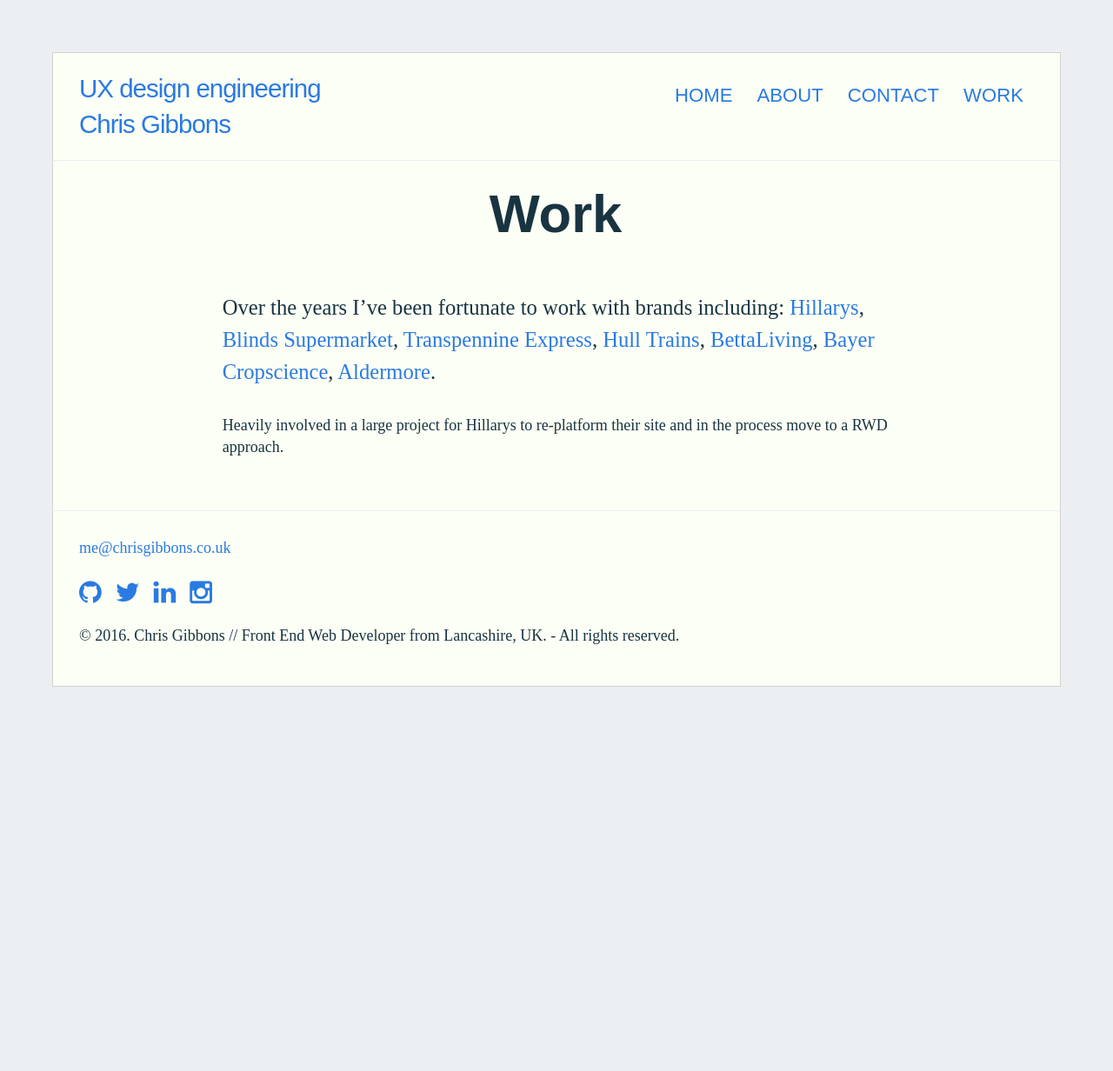
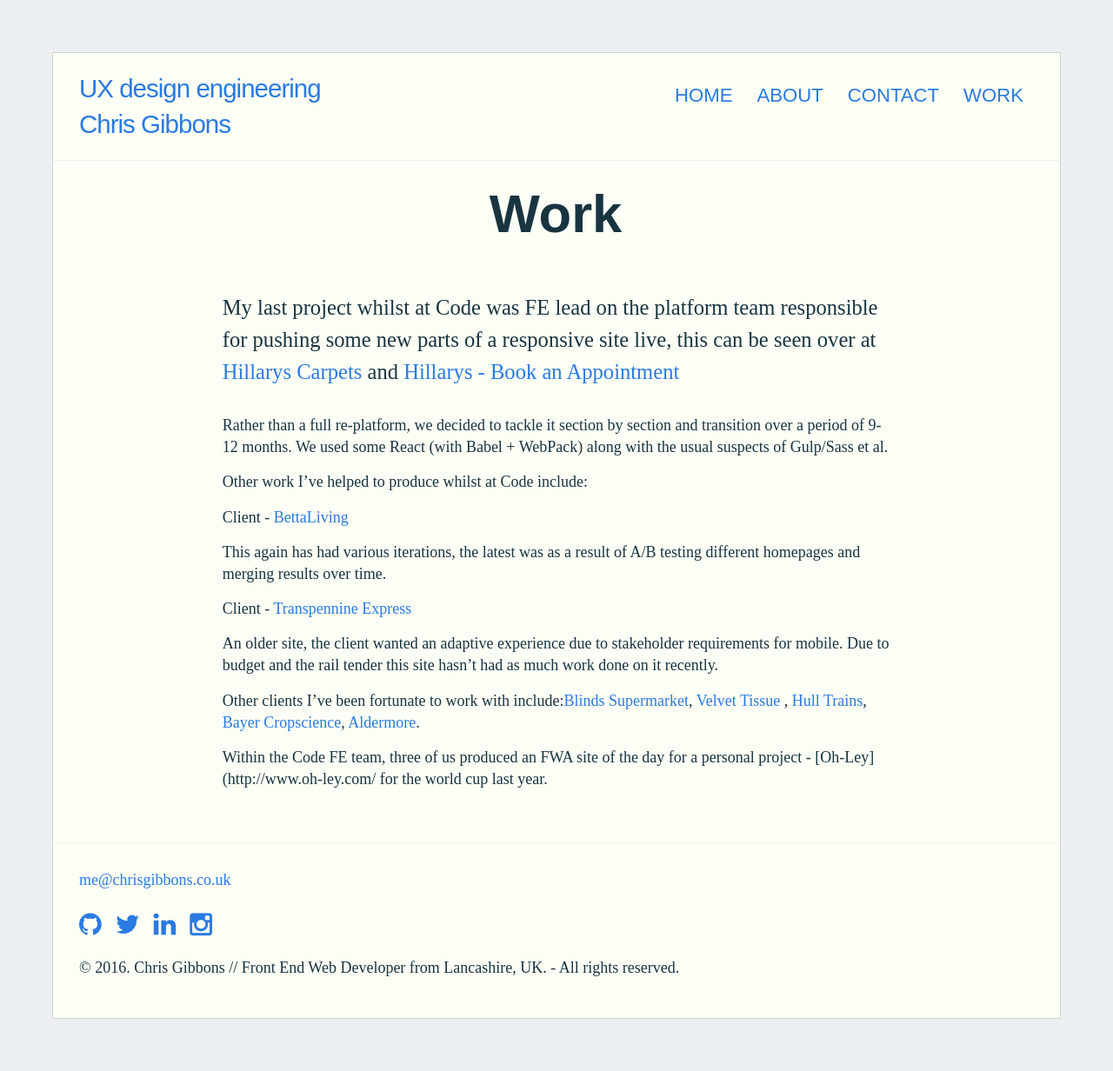
Before and after one commit to gbbns/gbbns.github.io, a Jekyll site: the page built from work.md, in a window 1280 px wide. Shown: the whole page at 87% size. Built offline with Jekyll 4.4.1, drawn with Linux system fonts in a browser that asks for light colours; before the commit the page ends 900 px from its top, so only the background shows below that.

Commit message:
feature: add new content
update work page with better examples

```diff
--- a/work.md
+++ b/work.md
@@ -5,6 +5,20 @@
 menu: main
 ---
 
-Over the years I&rsquo;ve been fortunate to work with brands including: [Hillarys](http://www.hillarys.co.uk), [Blinds Supermarket](http://www.blinds-supermarket.co.uk), [Transpennine Express](http://www.tpexpress.co.uk), [Hull Trains](http://www.hulltrains.co.uk), [BettaLiving](http://www.bettaliving.co.uk), [Bayer Cropscience](http://www.bayercropscience.co.uk), [Aldermore](http://www.aldermore.co.uk).
+My last project whilst at Code was FE lead on the platform team responsible for pushing some new parts of a responsive site live, this can be seen over at [Hillarys Carpets](http://www.hillarys.co.uk/carpets) and [Hillarys - Book an Appointment](http://www.hillarys.co.uk/book-an-appointment)
 
-Heavily involved in a large project for Hillarys to re-platform their site and in the process move to a RWD approach.
+Rather than a full re-platform, we decided to tackle it section by section and transition over a period of 9-12 months. We used some React (with Babel + WebPack) along with the usual suspects of Gulp/Sass et al.
+
+Other work I've helped to produce whilst at Code include:
+
+Client - [BettaLiving](http://www.bettaliving.co.uk)
+
+This again has had various iterations, the latest was as a result of A/B testing different homepages and merging results over time.
+
+Client - [Transpennine Express](http://www.tpexpress.co.uk)
+
+An older site, the client wanted an adaptive experience due to stakeholder requirements for mobile. Due to budget and the rail tender this site hasn't had as much work done on it recently.
+
+Other clients I&rsquo;ve been fortunate to work with include:[Blinds Supermarket](http://www.blinds-supermarket.co.uk), [Velvet Tissue](www.velvettissue.com) , [Hull Trains](http://www.hulltrains.co.uk), [Bayer Cropscience](http://www.bayercropscience.co.uk), [Aldermore](http://www.aldermore.co.uk).
+
+Within the Code FE team, three of us produced an FWA site of the day for a personal project - [Oh-Ley](http://www.oh-ley.com/ for the world cup last year.
```
Also changed, not shown: about.md (+1 -1 lines).
